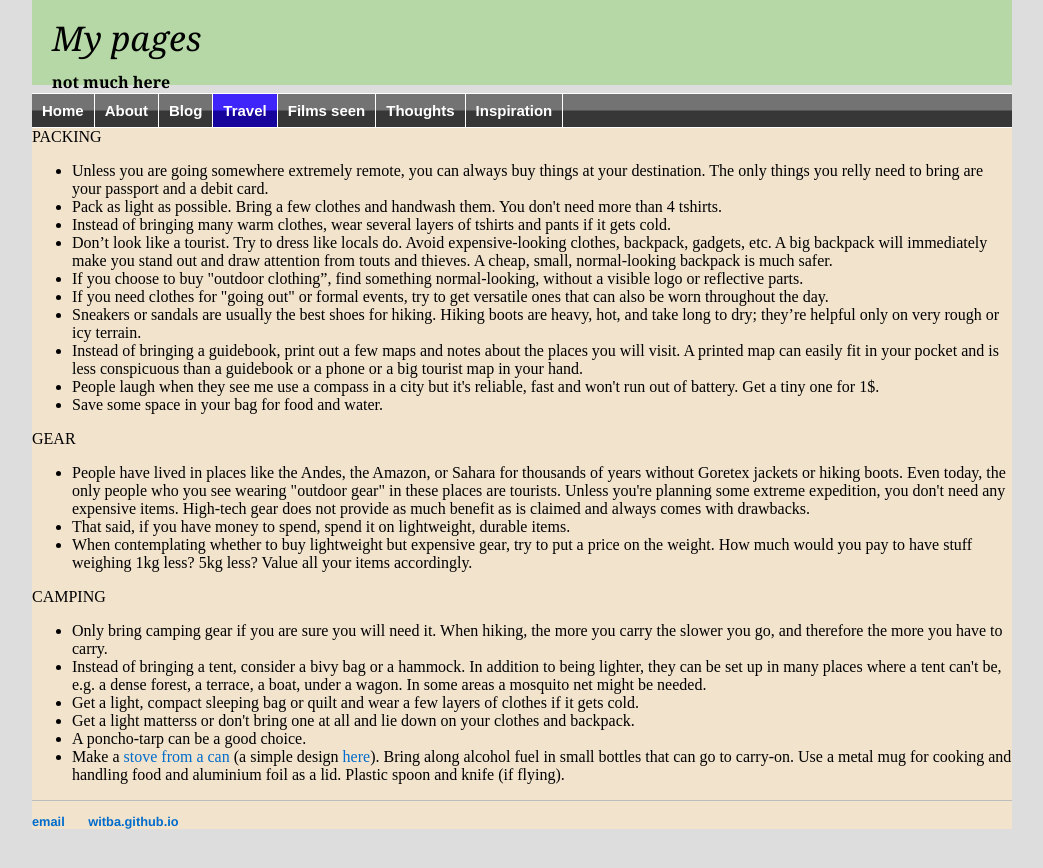
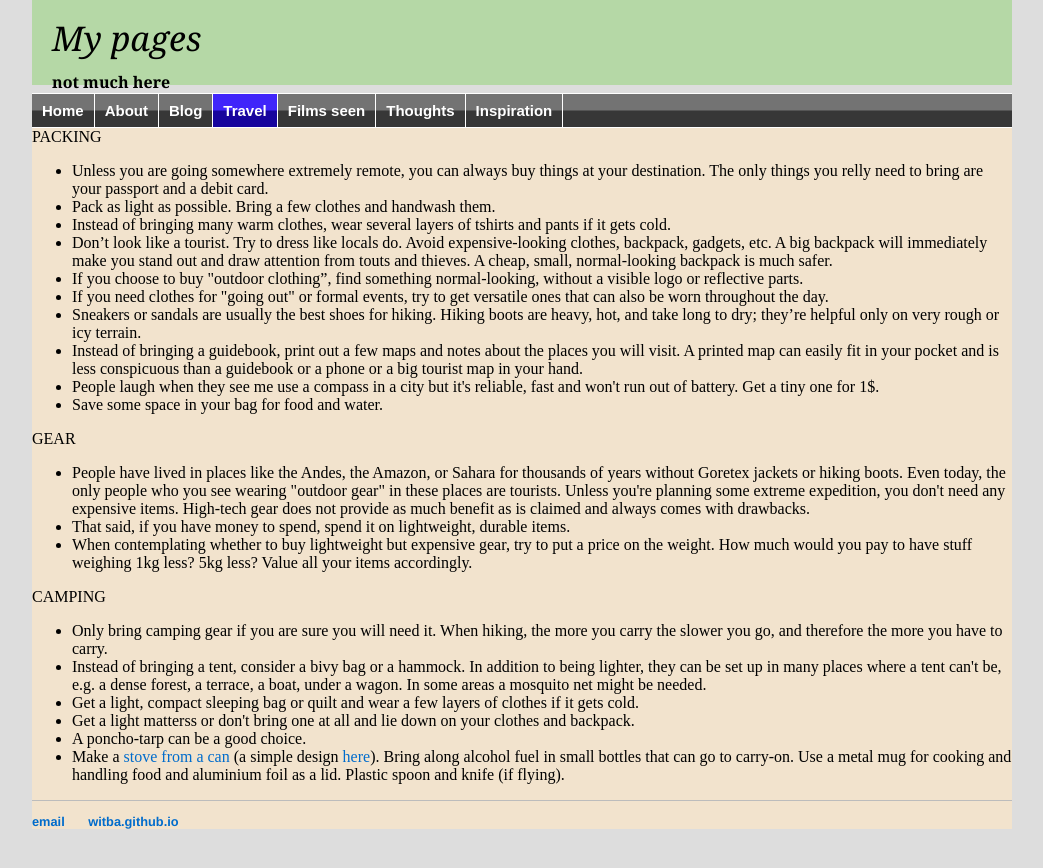
Before and after one commit to witba/witba.github.io, a Jekyll site: the page built from travel/packing.html, in a window 1280 px wide. Shown: the top 868 px of the page, without its empty margins (118-1161 px from the left). Built offline with Jekyll 4.4.1, drawn with Linux system fonts in a browser that asks for light colours.

Commit message:
Update packing.html

```diff
--- a/travel/packing.html
+++ b/travel/packing.html
@@ -8,7 +8,7 @@ title: Travel resources
 PACKING<br>
 <ul>
 <li>Unless you are going somewhere extremely remote, you can always buy things at your destination. The only things you relly need to bring are your passport and a debit card.
-<li>Pack as light as possible. Bring a few clothes and handwash them. You don't need more than 4 tshirts.
+<li>Pack as light as possible. Bring a few clothes and handwash them.
 <li>Instead of bringing many warm clothes, wear several layers of tshirts and pants if it gets cold.
 <li>Don’t look like a tourist. Try to dress like locals do. Avoid expensive-looking clothes, backpack, gadgets, etc. A big backpack will immediately make you stand out and draw attention from touts and thieves. A cheap, small, normal-looking backpack is much safer.
 <li>If you choose to buy "outdoor clothing”, find something normal-looking, without a visible logo or reflective parts.
```
